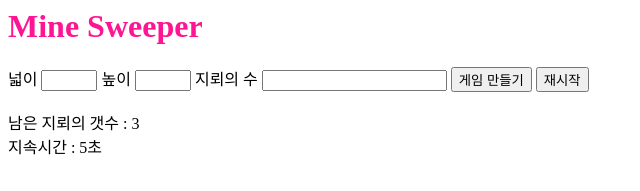
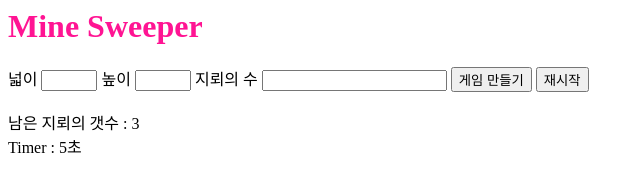
Before and after one commit to suuuum36/minesweeper, a plain HTML site: page index.html in a window 1280 px wide. Shown: the top 191 px of the page, 0-640 px from the left. Drawn offline with Linux system fonts and the light colour scheme.

Commit message:
수정중

```diff
--- a/game2.js
+++ b/game2.js
@@ -43,7 +43,7 @@ function Game () {
                 bombArray.push(myChunk);
             }
 
-            console.log(bombArray);
+            //console.log(bombArray);
         }
 
         chunkArray(numArray, width);
@@ -211,8 +211,26 @@ makeGame(5, 5, 3);
     //타이머
     const timerFun = setInterval(function(){
         timerNum++;
-        timer.textContent = '지속시간 : ' + timerNum + '초';
+        timer.textContent = 'Timer : ' + timerNum + '초';
     }, 1000)
+
+    const gameFinish = (rowArray) => {
+        console.log('게임끝함수');
+        const row = document.querySelector('.row');
+        let width = row.childElementCount;
+        let rowLength = rowArray.length;
+
+        for (i=0; i<rowLength; i++) {
+            for(j=0; i<width; i++) {
+                console.log(rowArray[i][j]);
+                if(rowArray[i][j]['isMine']===true) {
+                    console.log(rowArray[i][j]);
+                }
+            }
+        }
+    }
+
+    gameFinish(rowArray);
 
 
 }
--- a/index.html
+++ b/index.html
@@ -15,7 +15,7 @@
             <button type = "submit" id = "restart"> 재시작 </button>
             <br></br>
             <div id = "mineNum"> </div>
-            <div id = "timer"> 지속시간 : 0초</div>
+            <div id = "timer"> Timer : 0초</div>
             <br></br>
             <div id="gameBoard">
             </div>
```
